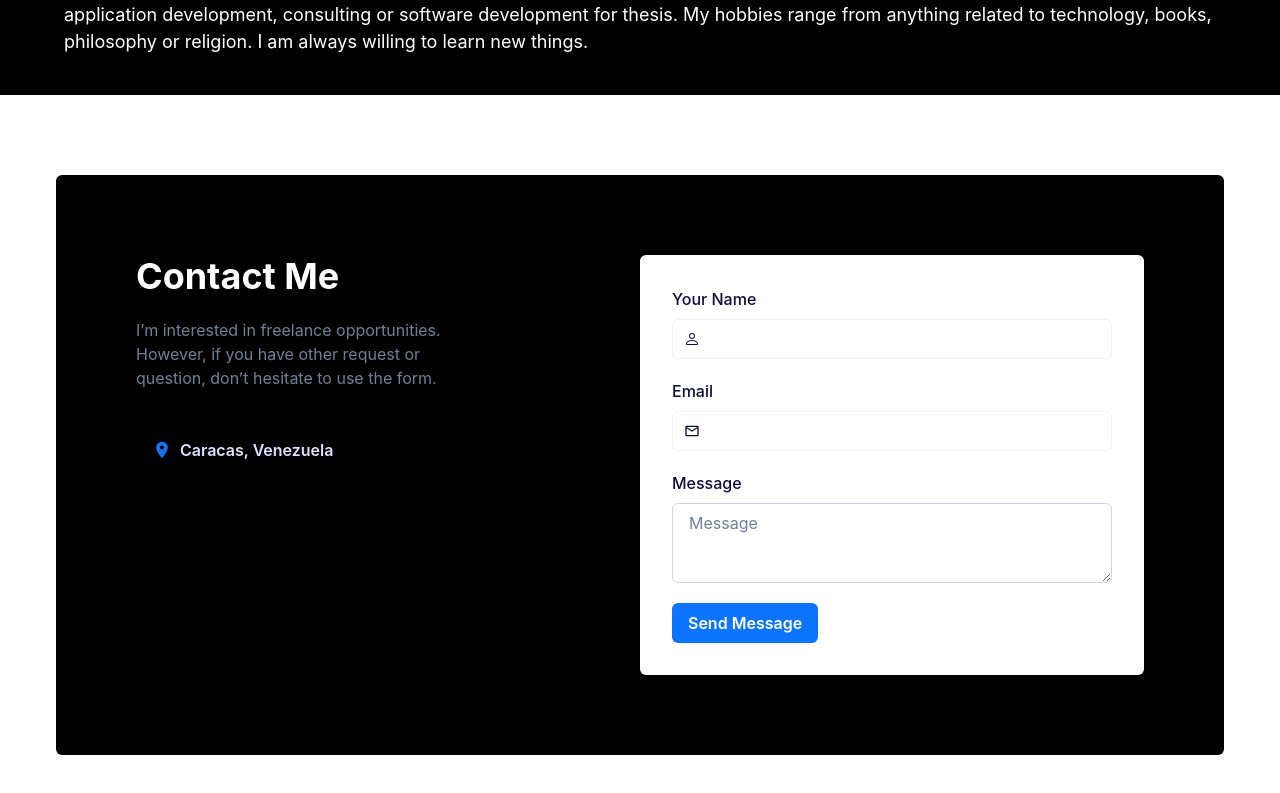
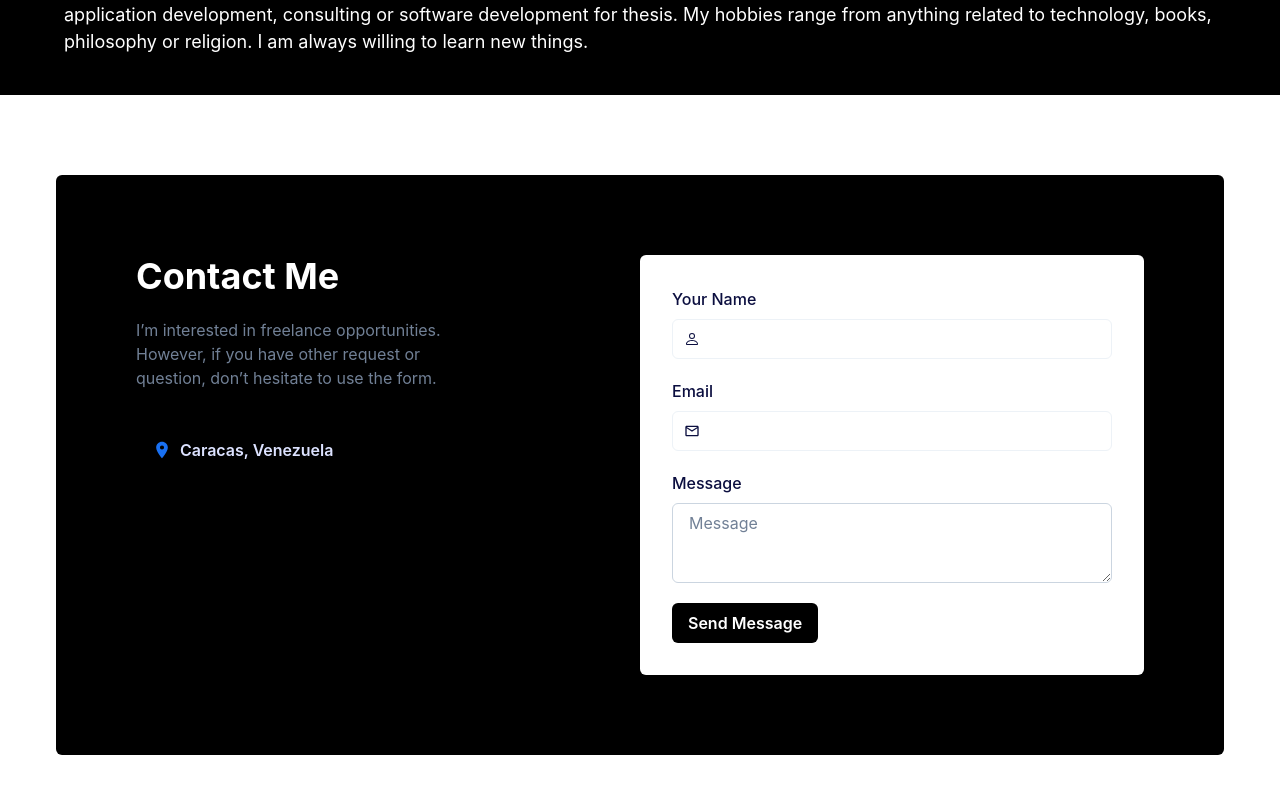
Before and after one commit to ATAP9000/Portfolio, a Next.js app: page / in a window 1280 px wide. Shown: the part 3065-3858 px from the top of the page. Built offline with nearby package versions, Linux system fonts and the light colour scheme.

Commit message:
Variable de entorno, cambio en logo

```diff
--- a/components/ContactMeSection/FormButton.tsx
+++ b/components/ContactMeSection/FormButton.tsx
@@ -14,7 +14,7 @@ export const FormButton: FC<IFormButtonProps> = (props): JSX.Element => {
         <FormControl id="name" float="right">
             <Button
                 variant="solid"
-                bg="#0D74FF"
+                bg="black"
                 color="white"
                 onClick={props.onClick}
             >
--- a/pages/api/hello.ts
+++ /dev/null
@@ -1,13 +0,0 @@
-// Next.js API route support: https://nextjs.org/docs/api-routes/introduction
-import type { NextApiRequest, NextApiResponse } from 'next'
-
-type Data = {
-  name: string
-}
-
-export default function handler(
-  req: NextApiRequest,
-  res: NextApiResponse<Data>
-) {
-  res.status(200).json({ name: 'John Doe' })
-}
--- a/pages/index.tsx
+++ b/pages/index.tsx
@@ -1,7 +1,4 @@
-import Head from 'next/head'
-import Image from 'next/image'
-import styles from '@/styles/Home.module.css'
-import { Box, CircularProgress } from "@chakra-ui/react"
+import { Box } from "@chakra-ui/react"
 import { NextPage } from "next";
 import { MetaHead, NavBar, Hero, PersonalSkillsSection, TechStackSection, AboutMeSection, ContactMeSection } from "components";
 
--- a/services/mailer/index.ts
+++ b/services/mailer/index.ts
@@ -3,7 +3,7 @@ import { IEmail, IEmailService } from "./IEMailService";
 // TODO
 export class MailerService implements IEmailService {
     public SendEmail = async (email: IEmail): Promise<string> => {
-        const response = await fetch("https://localhost:7140/Email", {
+        const response = await fetch(process.env.NEXT_PUBLIC_API_URL, {
             method: "POST",
             headers: {
                 'Content-Type': 'application/json'
@@ -13,6 +13,6 @@ export class MailerService implements IEmailService {
 
         const data = await response.json();
 
-        return data.message
+        return data;
     }
 }
```
Also changed, not shown: public/logo.png, 1 other file (tests, documents, lock files or other folders).
